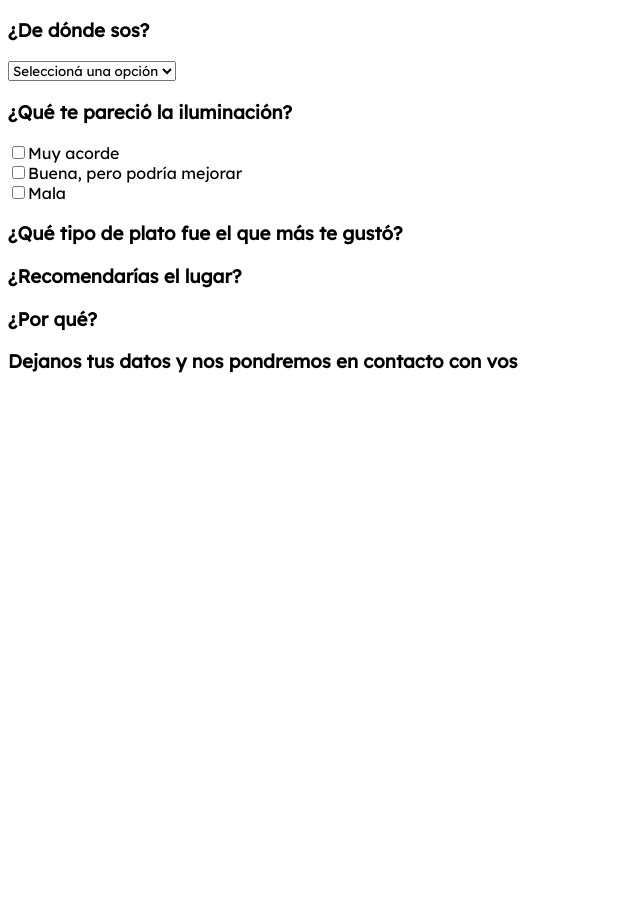
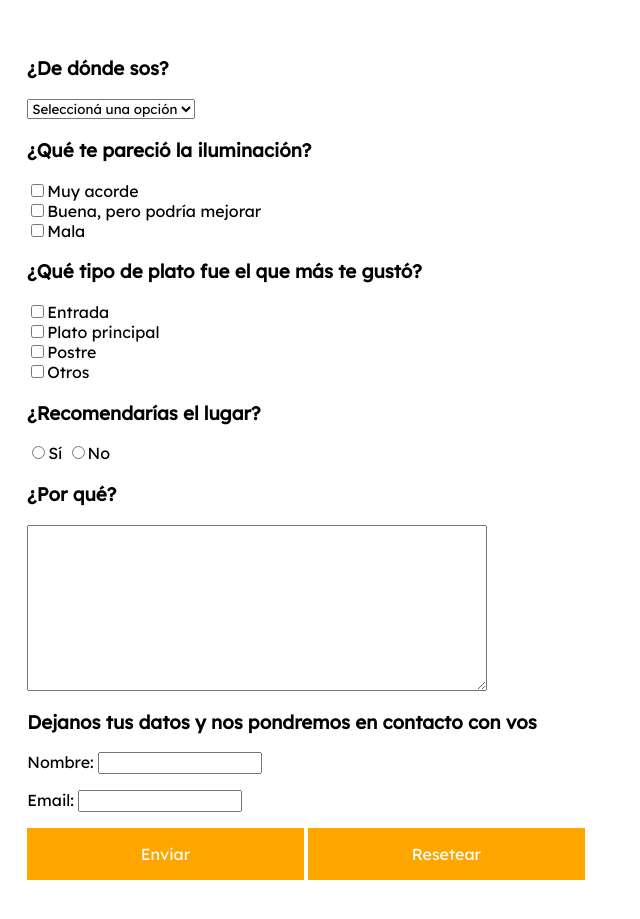
Before and after one commit to gremjua/DigitalHouseFSWD-HTMLCSSII-Ejercicio1, a plain HTML site: page contacto.html in a window 1280 px wide. Shown: the part 51-970 px from the top of the page, without its empty margins (0-640 px from the left). Before the commit the page ends 800 px from the top, so only its background shows below. Drawn offline with Linux system fonts and the light colour scheme.

Commit message:
Finished index and contact pages.

```diff
--- a/contacto.html
+++ b/contacto.html
@@ -26,15 +26,34 @@
             </div>
             <div>
                 <h3>¿Qué tipo de plato fue el que más te gustó?</h3>
+                <input type="checkbox" name="plato" value="e">Entrada<br>
+                <input type="checkbox" name="plato" value="pp">Plato principal<br>
+                <input type="checkbox" name="plato" value="po">Postre<br>
+                <input type="checkbox" name="plato" value="o">Otros<br>
             </div>
             <div>
                 <h3>¿Recomendarías el lugar?</h3>
+                <input type="radio" name="recomendacion" value="si">Sí
+                <input type="radio" name="recomendacion" value="no">No<br>
             </div>
             <div>
                 <h3>¿Por qué?</h3>
+                <textarea name="porque" id="porque" cols="60" rows="10"></textarea>
             </div>
             <div>
                 <h3>Dejanos tus datos y nos pondremos en contacto con vos</h3>
+                <p>
+                    <label for="nombre">Nombre:</label>
+                    <input type="text" name="nombre" id="nombre" required>
+                </p>
+                <p>
+                    <label for="email">Email:</label>
+                    <input type="email" name="email" id="email" required>
+                </p>
+                <p>
+                    <button type="submit" class="button">Enviar</button>
+                    <button type="reset" class="button">Resetear</button>
+                </p>
             </div>
         </form>
     </body>
--- a/css/styles.css
+++ b/css/styles.css
@@ -71,3 +71,26 @@ a {
 footer a {
     color: white;
 }
+
+
+
+.button {
+    background-color: orange;
+    border: orange solid 1px;
+    color: white;
+    padding: 15px 32px;
+    text-align: center;
+    text-decoration: none;
+    display: inline-block;
+    font-size: 16px;
+    width: 30%;
+}
+
+.button:hover {
+    background-color: white;
+    color: orange;
+}
+
+form {
+    padding: 2%;
+}
```
